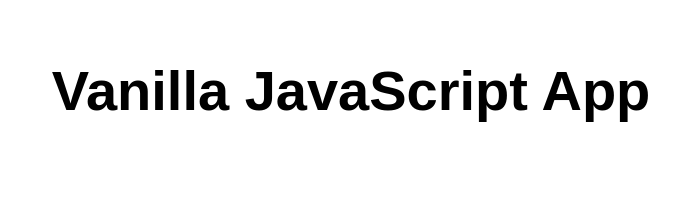
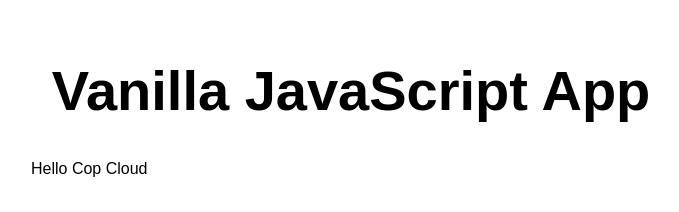
Before and after one commit to JoergSauter-Bosch/CopStaticWebApp, a website: page src/index.html in a window 1280 px wide. Shown: the whole page, without its empty margins (289-968 px from the left). Drawn offline with Linux system fonts and the light colour scheme.

Commit message:
Update index.html

```diff
--- a/src/index.html
+++ b/src/index.html
@@ -11,6 +11,7 @@
 <body>
   <main>
     <h1>Vanilla JavaScript App</h1>
+    <p>Hello Cop Cloud</p>
   </main>
 </body>
 
```
